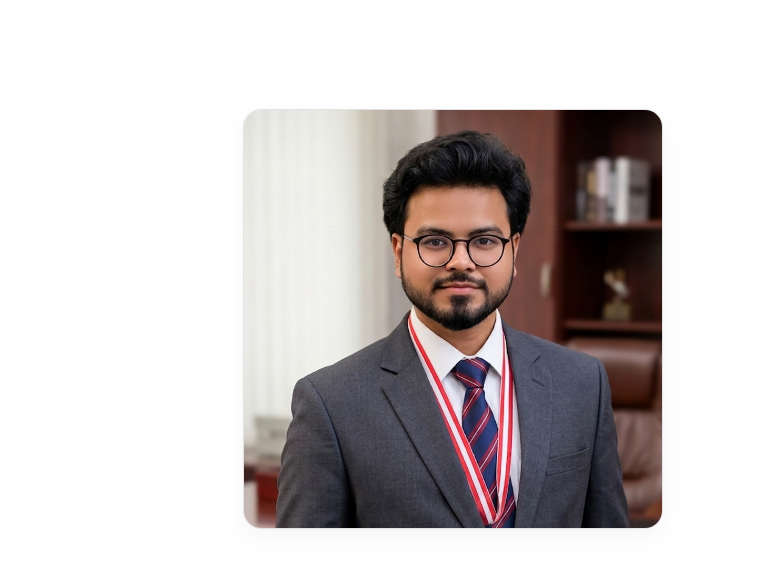
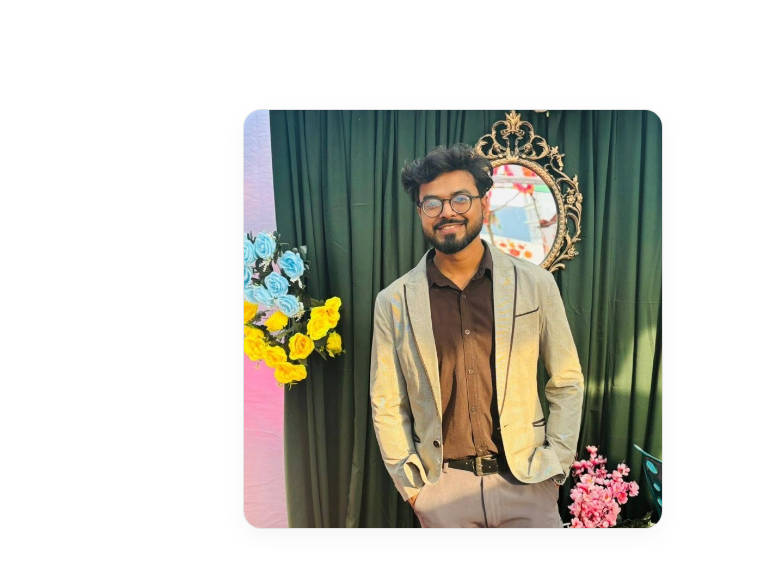
Before and after one commit to AR-Tufan/Portfolio, a plain HTML site: page index.html in a window 1280 px wide. Shown: the part 172-750 px from the top of the page, 502-1280 px from the left. Drawn offline with Linux system fonts and the light colour scheme.

Commit message:
adding new picture of mine

```diff
--- a/index.html
+++ b/index.html
@@ -84,7 +84,7 @@
         <div class="hero-visual">
           <div class="profile-card glass-card">
             <div class="profile-ring"></div>
-            <img src="picture/profile/ar1.png" alt="Md. Abdur Rahman" class="profile-image" />
+            <img src="picture/profile/arrr.jpg" alt="Md. Abdur Rahman" class="profile-image" />
             <div class="profile-glow"></div>
           </div>
           <div class="hero-shapes">
```
Also changed, not shown: picture/profile/arrr.jpg (added).
